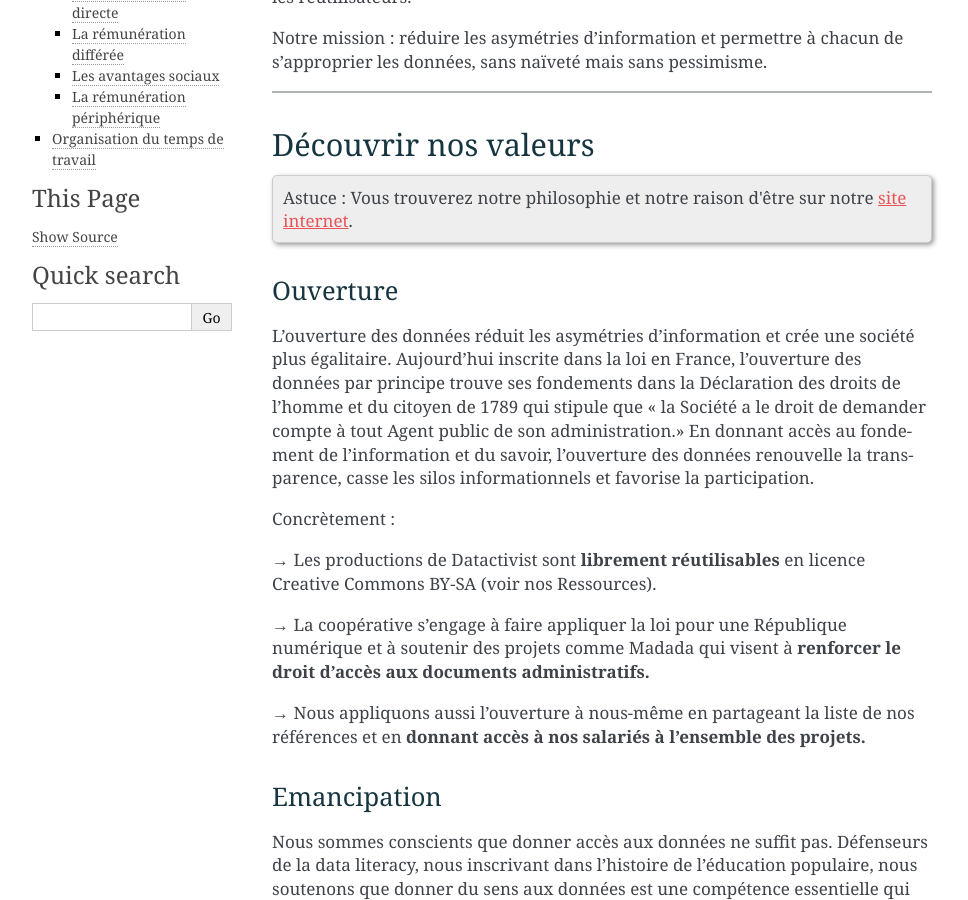
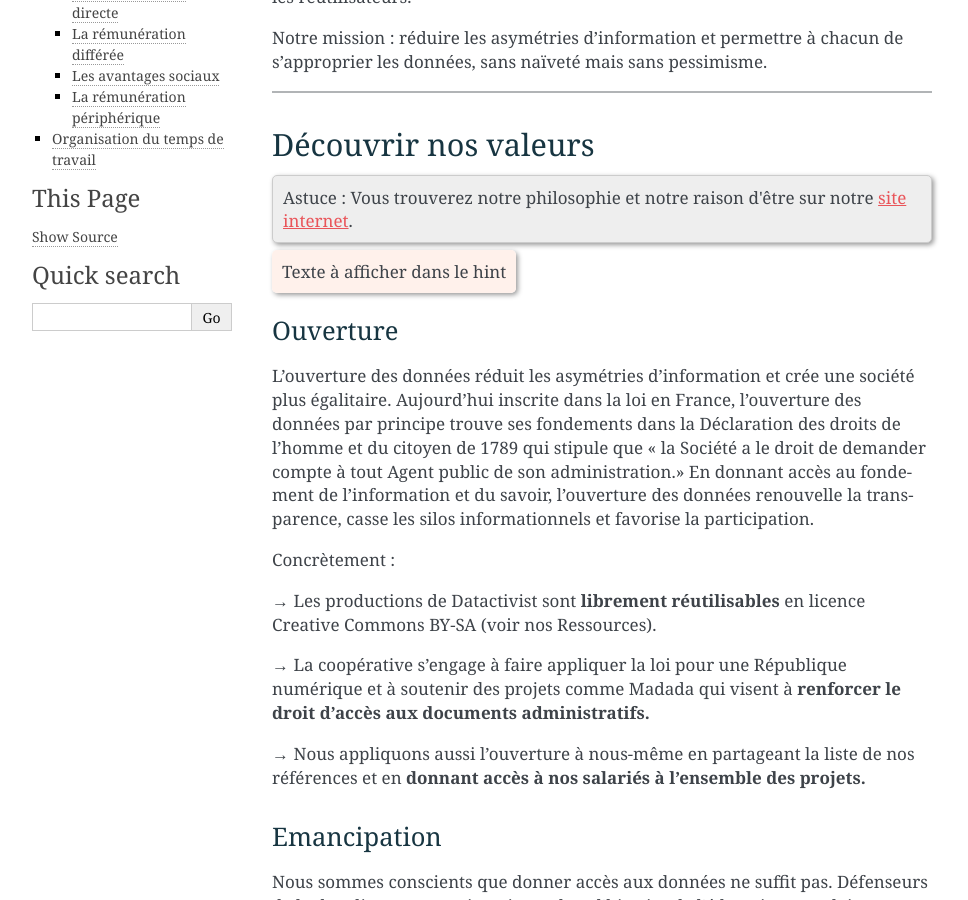
Before and after one commit to datactivist/documentation-datactivist, a Sphinx documentation site: the page built from docs/source/travailler-chez-datactivist.md, in a window 1280 px wide and 900 px high, scrolled down 302 px. Shown: the whole window, without its empty margins (148-1116 px from the left). Built offline with Sphinx 7.4.7, drawn with Linux system fonts in a browser that asks for light colours.

Commit message:
Update travailler-chez-datactivist.md

```diff
--- a/docs/source/travailler-chez-datactivist.md
+++ b/docs/source/travailler-chez-datactivist.md
@@ -18,6 +18,8 @@ Notre mission : réduire les asymétries d’information et permettre à chacun
 <div class="hint">
    Astuce : Vous trouverez notre philosophie et notre raison d'être sur notre <a href="https://datactivist.coop/fr/a-propos/">site internet</a>.
 </div>
+
+<span class="hint">Texte à afficher dans le hint</span>
 
 ### Ouverture
 L’ouverture des données réduit les asymétries d’information et crée une société plus égalitaire. Aujourd’hui inscrite dans la loi en France, l’ouverture des données par principe trouve ses fondements dans la Déclaration des droits de l’homme et du citoyen de 1789 qui stipule que « la Société a le droit de demander compte à tout Agent public de son administration.» En donnant accès au fondement de l’information et du savoir, l’ouverture des données renouvelle la transparence, casse les silos informationnels et favorise la participation.
```
